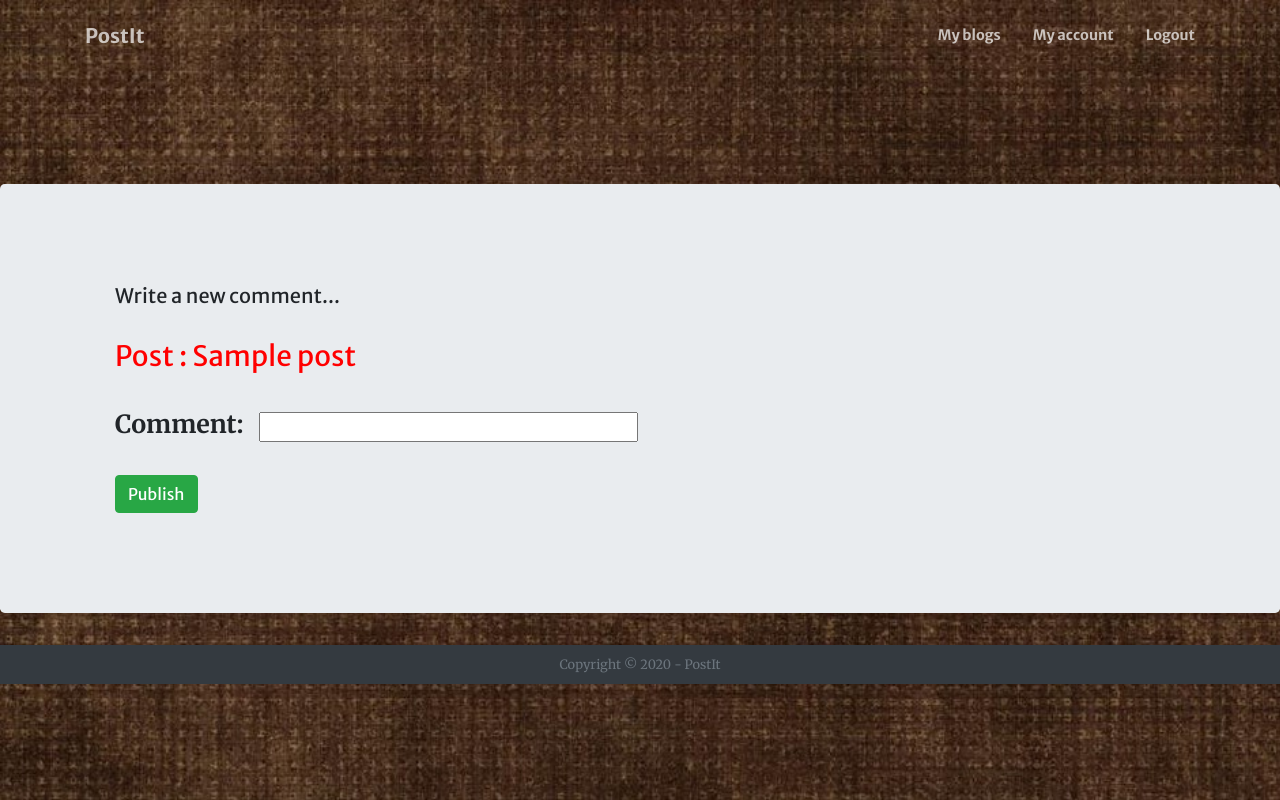
After one commit to ameyanrd/PostIt, a Django app: page /write_comment/1/ in a window 1280 px wide. The commit adds this page. Run offline with Django 3.2, Linux system fonts and the light colour scheme; a user stored in the database is signed in; tables that the repository leaves empty hold one stand-in row (values such as "Sample post"); some libraries are stand-ins or nearby versions.

Commit message:
Added code for comments section

```diff
--- a/blog/models.py
+++ b/blog/models.py
@@ -41,7 +41,7 @@ class PostComment(models.Model):
     post_id = models.ForeignKey(Post, on_delete=models.CASCADE)
     user_id = models.ForeignKey(User, on_delete=models.CASCADE)
     comment = models.CharField(max_length=400)
-    date_created = models.DateField()
+    date_created = models.DateField(auto_now_add=True)
 
     def __str__(self):
         return self.comment
--- a/blog/urls.py
+++ b/blog/urls.py
@@ -9,6 +9,8 @@ app_name = 'blog'
 urlpatterns = [
     path('', views.index, name='index'),
     path('<int:post_no>/', views.display_posts, name='display_posts'),
+    path('comments/<int:post_no>/', views.display_comments, name='display_comments'),
+    path('write_comment/<int:post_no>/', views.write_comment, name='write_comment'),
     url(r'^logout/$', views.user_logout, name='logout'),
     url(r'^enter', views.enter, name='enter'),
     url(r'^profile/$', views.profile, name='profile'),
--- a/blog/views.py
+++ b/blog/views.py
@@ -1,12 +1,12 @@
 from datetime import datetime
 from django.http import Http404
 from django.shortcuts import render, redirect
-from .forms import UserForm, UserProfileInfoForm, PostForm
+from .forms import UserForm, UserProfileInfoForm, PostForm, CommentForm
 from django.contrib.auth import authenticate, login, logout
 from django.http import HttpResponseRedirect, HttpResponse
 from django.urls import reverse
 from django.contrib.auth.decorators import login_required
-from .models import Post, UserProfileInfo
+from .models import Post, UserProfileInfo, PostComment
 from django.contrib.auth.models import User
 
 
@@ -18,14 +18,29 @@ def display_posts(request, post_no):
     try:
         post = Post.objects.get(pk=post_no)
         user = User.objects.get(username=post.post_user_id)
-        userprofile = UserProfileInfo.objects.get(pk=user.pk)
+        user_profile = UserProfileInfo.objects.get(pk=user.pk)
     except Post.DoesNotExist:
         raise Http404("Post does not exist!")
-    return render(request, 'main/display_post.html', {'post': post, 'user':userprofile})
+    return render(request, 'main/display_post.html', {'post': post, 'user': user_profile})
+
+
+def display_comments(request, post_no):
+    try:
+        post = Post.objects.get(pk=post_no)
+        all_comments = PostComment.objects.all().filter(post_id=post)
+        post_name = post.post_name
+    except PostComment.DoesNotExist or Post.DoesNotExist:
+        all_comments = None
+        post_no = None
+        post_name = None
+    return render(request, 'main/all_comments.html', {'all_comments': all_comments, 'post_id': post_no, 'post_name': post_name})
 
 
 def enter(request):
-    return render(request, 'account/initial.html')
+    if request.user.is_authenticated:
+        return render(request, 'main/index.html')
+    else:
+        return render(request, 'account/initial.html')
 
 
 def profile(request):
@@ -61,6 +76,27 @@ def write_post(request):
             return render(request, 'main/write_post.html')
         else:
             redirect("blog:index")
+
+
+def write_comment(request, post_no):
+    if request.method == 'POST':
+        comment_form = CommentForm({'post_id': post_no,
+                              'user_id': request.user.pk,
+                              'comment': request.POST.get('comment')})
+        if comment_form.is_valid():
+            new_comment = comment_form.save()
+            return redirect("/" + str(post_no))
+        else:
+            return HttpResponse("Invalid Form!")
+
+    else:
+        if request.user.is_authenticated:
+            post = Post.objects.get(pk=post_no)
+            post_name = post.post_name
+            return render(request, 'main/write_comment.html', {'post_name': post_name})
+        else:
+            redirect("blog:index")
+
 
 @login_required
 def user_logout(request):
--- a/templates/account/base.html
+++ b/templates/account/base.html
@@ -27,8 +27,7 @@
       </button>
       <div class="collapse navbar-collapse" id="navbarResponsive">
         <ul class="navbar-nav ml-auto my-2 my-lg-0">
-          {% if not user %}
-            {# Should have been - if user - #}
+          {% if user.is_authenticated %}
             <li class="nav-item">
                 <a class="nav-link js-scroll-trigger" href="{% url 'blog:my_blogs' %}">My blogs</a>
             </li>
--- a/templates/base.html
+++ b/templates/base.html
@@ -30,7 +30,6 @@
       <div class="collapse navbar-collapse" id="navbarResponsive">
         <ul class="navbar-nav ml-auto my-2 my-lg-0">
           {% if user.is_authenticated %}
-            {# Should have been - if user - #}
             <li class="nav-item">
                 <a class="nav-link js-scroll-trigger" href="{% url 'blog:my_blogs' %}">My blogs</a>
             </li>
--- /dev/null
+++ b/templates/main/write_comment.html
@@ -0,0 +1,24 @@
+{% extends 'main/base.html' %}
+{% load static %}
+
+{% block content %}
+<body>
+  <div class="jumbotron">
+      <div class="container">
+        <h5>Write a new comment...</h5>
+          <br>
+         <h3 style="color:red">Post : {{ post_name }}</h3>
+          <br>
+        <form method="POST">
+            {% csrf_token %}
+            <label style="font-size:25px;"><b>Comment: </b>&nbsp</label>
+            <input type="text" id="title" name="comment" size="40"><br>
+            <br>
+            <div style="align:center">
+              <button type="submit" class="btn btn-success" value="Publish">Publish</button>
+            </div>
+        </form>
+      </div>
+  </div>
+  </body>
+{% endblock %}
```
Also changed, not shown: blog/forms.py (+9 -1 lines), templates/main/all_comments.html (added, +30 -0 lines), templates/main/display_post.html (+7 -2 lines).
